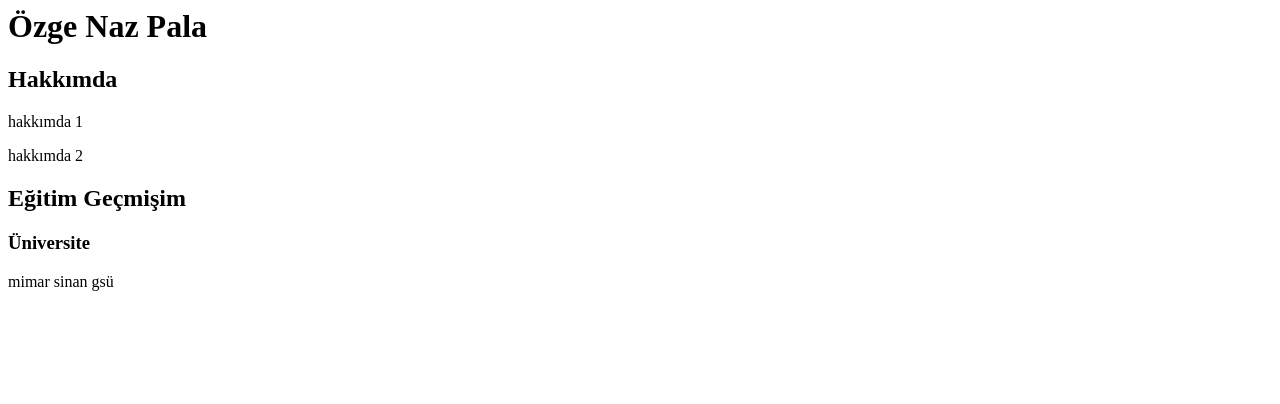
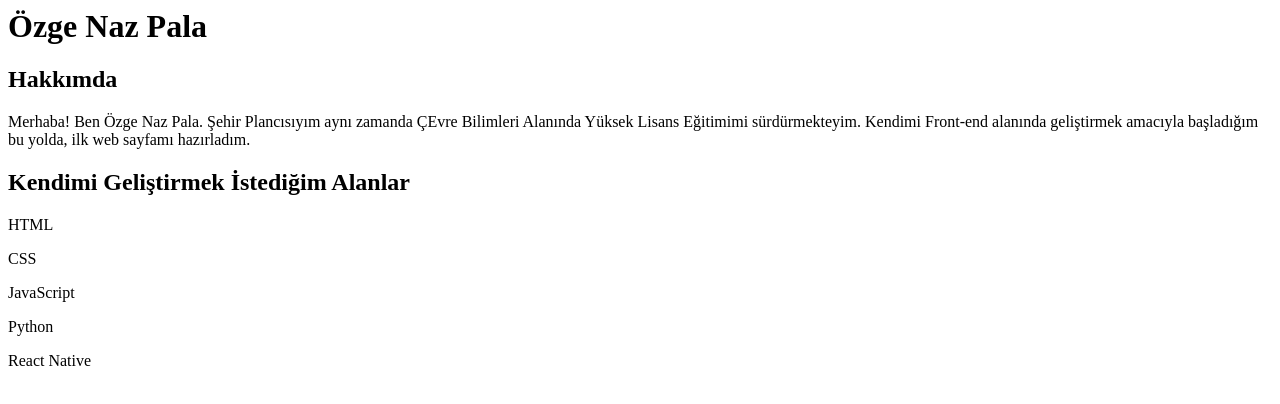
Before and after one commit to ozgenazpala/odev1, a plain HTML site: page index.html in a window 1280 px wide. Drawn offline with Linux system fonts and the light colour scheme.

Commit message:
ilk web sayfasına eklemeler yapıldı

```diff
--- a/index.html
+++ b/index.html
@@ -1,7 +1,9 @@
 <h1>Özge Naz Pala</h1>
 <h2>Hakkımda</h2>
-<p>hakkımda 1</p>
-<p>hakkımda 2</p>
-<h2>Eğitim Geçmişim</h2>
-<h3>Üniversite</h3>
-<p>mimar sinan gsü</p>
+<p>Merhaba! Ben Özge Naz Pala. Şehir Plancısıyım aynı zamanda ÇEvre Bilimleri Alanında Yüksek Lisans Eğitimimi sürdürmekteyim. Kendimi Front-end alanında geliştirmek amacıyla başladığım bu yolda, ilk web sayfamı hazırladım.</p>
+<h2>Kendimi Geliştirmek İstediğim Alanlar</h2>
+<p>HTML</p>
+<p>CSS</p>
+<p>JavaScript</p>
+<p>Python</p>
+<p>React Native</p>
```
